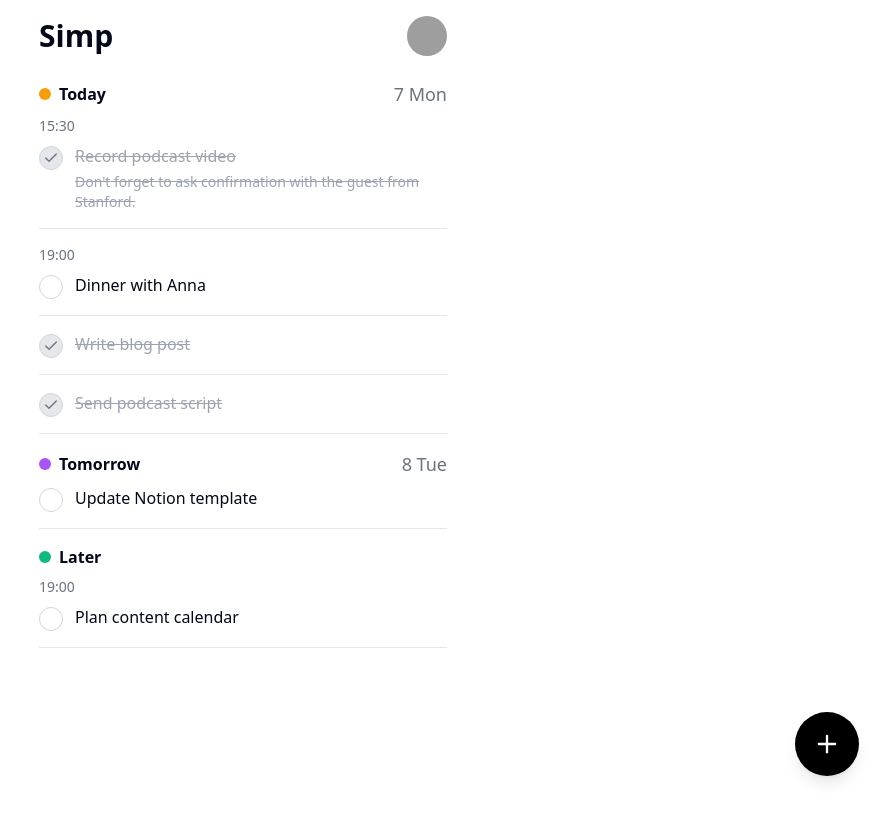
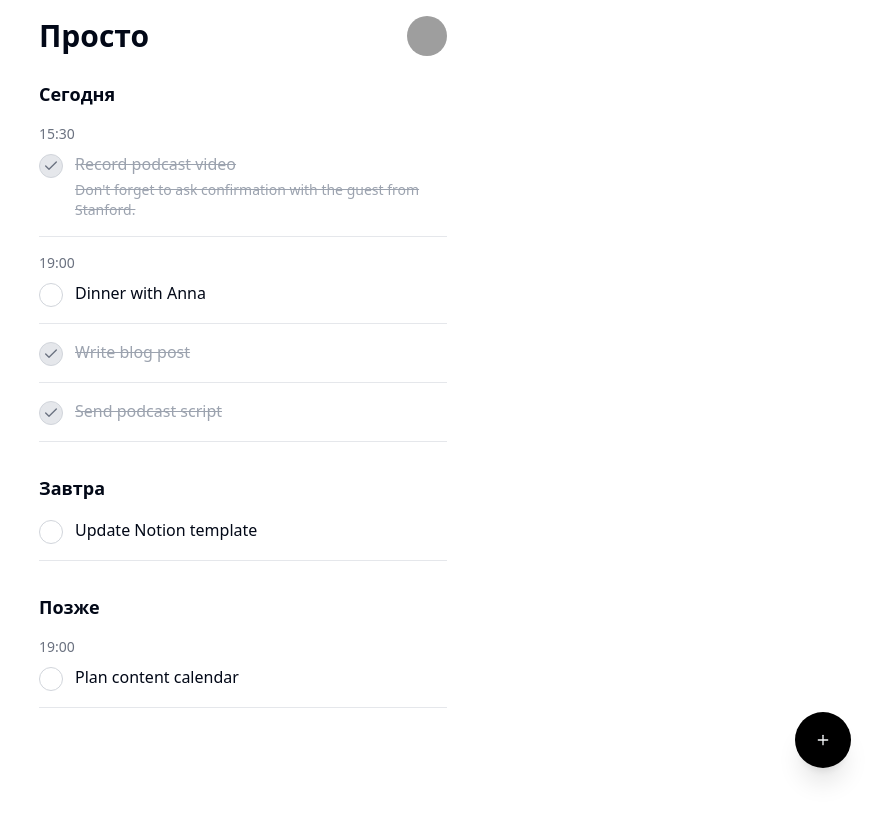
Before and after one commit to AndrewAitken/simp, a React (Vite) app: page / in a window 1280 px wide. Shown: the top 820 px of the page, without its empty margins (397-1280 px from the left). Built offline with nearby package versions, Linux system fonts and the light colour scheme; grey boxes are pictures that could not be loaded.

Commit message:
feat: Implement Russian localization and profile edits
- Localize the app to Russian, ensuring all text is translated.
- Add a sign-out button to the profile page.
- Enable editable profile information with Save and Cancel buttons.

```diff
--- a/src/components/FloatingButton.tsx
+++ b/src/components/FloatingButton.tsx
@@ -1,11 +1,23 @@
+
 import React from "react";
+import { useNavigate } from "react-router-dom";
+import { Button } from "@/components/ui/button";
 import { Plus } from "lucide-react";
-import { Link } from "react-router-dom";
-const FloatingButton: React.FC = () => {
-  return <Link to="/new-task">
-      <button className="fixed bottom-6 right-6 w-16 h-16 bg-black dark:bg-white text-white dark:text-black rounded-full flex items-center justify-center shadow-lg hover:bg-gray-800 dark:hover:bg-gray-200 transition-colors z-50">
-        <Plus className="h-7 w-7" />
-      </button>
-    </Link>;
+
+const FloatingButton = () => {
+  const navigate = useNavigate();
+
+  return (
+    <div className="fixed bottom-8 right-8 z-50">
+      <Button
+        className="h-14 w-14 rounded-full bg-black dark:bg-zinc-800 hover:bg-gray-800 dark:hover:bg-zinc-700 shadow-xl"
+        onClick={() => navigate("/new-task")}
+      >
+        <Plus className="h-6 w-6" />
+        <span className="sr-only">Создать задачу</span>
+      </Button>
+    </div>
+  );
 };
+
 export default FloatingButton;
--- a/src/components/Header.tsx
+++ b/src/components/Header.tsx
@@ -6,11 +6,11 @@ import { Link } from "react-router-dom";
 const Header: React.FC = () => {
   return (
     <header className="flex justify-between items-center py-4 mb-2 px-0">
-      <div className="text-3xl font-bold text-foreground">Simp</div>
+      <div className="text-3xl font-bold text-foreground">Просто</div>
       <Link to="/profile">
         <Avatar className="h-10 w-10 cursor-pointer">
-          <AvatarImage src="https://github.com/shadcn.png" alt="User" />
-          <AvatarFallback>U</AvatarFallback>
+          <AvatarImage src="https://github.com/shadcn.png" alt="Пользователь" />
+          <AvatarFallback>П</AvatarFallback>
         </Avatar>
       </Link>
     </header>
--- a/src/components/TaskList.tsx
+++ b/src/components/TaskList.tsx
@@ -1,80 +1,36 @@
 
 import React from "react";
-import { format } from "date-fns";
-import { useTask, Task, TaskCategory } from "@/contexts/TaskContext";
+import { useTask } from "@/contexts/TaskContext";
 import TaskItem from "./TaskItem";
-import { cn } from "@/lib/utils";
 
 interface TaskListProps {
-  category: TaskCategory;
+  category: "today" | "tomorrow" | "later";
 }
 
-const TaskList: React.FC<TaskListProps> = ({
-  category
-}) => {
-  const {
-    tasks
-  } = useTask();
+const TaskList: React.FC<TaskListProps> = ({ category }) => {
+  const { tasks } = useTask();
 
-  const filteredTasks = tasks.filter(task => task.category === category);
+  // Filter tasks based on category (exclude focus tasks from regular lists)
+  const filteredTasks = tasks.filter(task =>
+    task.category === category &&
+    !(category === "today" && task.priority === "focus")
+  );
 
-  const getCategoryColor = (category: TaskCategory) => {
-    switch (category) {
-      case "today":
-        return "bg-today";
-      case "tomorrow":
-        return "bg-tomorrow";
-      case "later":
-        return "bg-later";
-      default:
-        return "bg-gray-300";
-    }
-  };
-
-  const getCategoryLabel = (category: TaskCategory) => {
-    switch (category) {
-      case "today":
-        return "Today";
-      case "tomorrow":
-        return "Tomorrow";
-      case "later":
-        return "Later";
-      default:
-        return category;
-    }
-  };
-
-  const getDateSuffix = (category: TaskCategory) => {
-    const now = new Date();
-    let date;
-    if (category === "today") {
-      date = now;
-    } else if (category === "tomorrow") {
-      date = new Date(now);
-      date.setDate(date.getDate() + 1);
-    } else {
-      return "";
-    }
-    const day = date.getDate();
-    const suffix = format(date, "EEE");
-    return `${day} ${suffix}`;
+  // Translate category titles to Russian
+  const categoryTitles = {
+    today: "Сегодня",
+    tomorrow: "Завтра",
+    later: "Позже"
   };
 
   return (
-    <div className="mb-4">
-      <div className="flex justify-between items-center mb-2">
-        <div className="flex items-center gap-2">
-          <div className={cn("w-3 h-3 rounded-full", getCategoryColor(category))}></div>
-          <h2 className="font-bold text-base text-foreground">{getCategoryLabel(category)}</h2>
-        </div>
-        <div className="text-gray-500 dark:text-gray-400 text-lg">{getDateSuffix(category)}</div>
-      </div>
-      <div>
-        {filteredTasks.length === 0 ?
-          <div className="text-gray-400 dark:text-gray-500 text-center py-4">No tasks scheduled</div> :
-          filteredTasks.map(task => <TaskItem key={task.id} task={task} />)
-        }
-      </div>
+    <div className="mb-8">
+      <h2 className="font-bold mb-4 text-foreground text-lg">{categoryTitles[category]}</h2>
+      {filteredTasks.length === 0 ? (
+        <p className="text-gray-500 dark:text-gray-400 text-center py-4">Нет задач</p>
+      ) : (
+        filteredTasks.map(task => <TaskItem key={task.id} task={task} />)
+      )}
     </div>
   );
 };
--- a/src/pages/Index.tsx
+++ b/src/pages/Index.tsx
@@ -6,27 +6,31 @@ import TaskList from "@/components/TaskList";
 import FloatingButton from "@/components/FloatingButton";
 
 const Index = () => {
-  const {
-    tasks
-  } = useTask();
+  const { tasks } = useTask();
 
   // Get focus tasks (all that have priority='focus' and status='pending')
   // Limit to 3 tasks
   const focusTasks = tasks.filter(task => task.priority === "focus" && task.status !== "completed").slice(0, 3);
 
-  return <div className="min-h-screen bg-background">
+  return (
+    <div className="min-h-screen bg-background">
       <div className="max-w-md mx-auto pb-24 px-[20px]">
         <Header />
 
-        {focusTasks.length > 0 && <div className="mb-8">
-            <h2 className="font-bold mb-4 text-foreground text-lg">Focus</h2>
-            {focusTasks.map(task => <div key={task.id}
-              className="bg-gray-50 dark:bg-zinc-900 p-4 rounded-xl mb-2 cursor-pointer"
-              onClick={() => window.location.href = `/edit-task/${task.id}`}
-            >
+        {focusTasks.length > 0 && (
+          <div className="mb-8">
+            <h2 className="font-bold mb-4 text-foreground text-lg">Фокус</h2>
+            {focusTasks.map(task => (
+              <div
+                key={task.id}
+                className="bg-gray-50 dark:bg-zinc-900 p-4 rounded-xl mb-2 cursor-pointer"
+                onClick={() => window.location.href = `/edit-task/${task.id}`}
+              >
                 <h3 className="text-foreground text-lg font-semibold">{task.title}</h3>
-              </div>)}
-          </div>}
+              </div>
+            ))}
+          </div>
+        )}
 
         <TaskList category="today" />
         <TaskList category="tomorrow" />
@@ -34,6 +38,8 @@ const Index = () => {
 
         <FloatingButton />
       </div>
-    </div>;
+    </div>
+  );
 };
+
 export default Index;
--- a/src/pages/Profile.tsx
+++ b/src/pages/Profile.tsx
@@ -1,59 +1,151 @@
+
 import React, { useState } from "react";
 import { useNavigate } from "react-router-dom";
 import { Avatar, AvatarFallback, AvatarImage } from "@/components/ui/avatar";
 import { Button } from "@/components/ui/button";
-import { ArrowLeft, Moon, Sun } from "lucide-react";
+import { ArrowLeft, LogOut, Moon, Sun } from "lucide-react";
 import { Switch } from "@/components/ui/switch";
 import { useTheme } from "@/hooks/use-theme";
+import { Input } from "@/components/ui/input";
+import { Textarea } from "@/components/ui/textarea";
+
 const Profile = () => {
   const navigate = useNavigate();
-  const {
-    theme,
-    setTheme
-  } = useTheme();
+  const { theme, setTheme } = useTheme();
+
   const [notifications, setNotifications] = useState(true);
-  return <div className="min-h-screen bg-background">
+
+  // Profile data states
+  const [name, setName] = useState("Джон Доу");
+  const [about, setAbout] = useState("Энтузиаст управления задачами");
+
+  // Editing states
+  const [isEditingName, setIsEditingName] = useState(false);
+  const [isEditingAbout, setIsEditingAbout] = useState(false);
+  const [tempName, setTempName] = useState(name);
+  const [tempAbout, setTempAbout] = useState(about);
+
+  // Handlers for name field
+  const startEditingName = () => {
+    setTempName(name);
+    setIsEditingName(true);
+  };
+
+  const saveName = () => {
+    setName(tempName);
+    setIsEditingName(false);
+  };
+
+  const cancelEditName = () => {
+    setIsEditingName(false);
+  };
+
+  // Handlers for about field
+  const startEditingAbout = () => {
+    setTempAbout(about);
+    setIsEditingAbout(true);
+  };
+
+  const saveAbout = () => {
+    setAbout(tempAbout);
+    setIsEditingAbout(false);
+  };
+
+  const cancelEditAbout = () => {
+    setIsEditingAbout(false);
+  };
+
+  // Handle sign out
+  const handleSignOut = () => {
+    // Here would be sign out logic when authentication is implemented
+    console.log("Выход из системы");
+    // For now just navigate to home
+    navigate("/");
+  };
+
+  return (
+    <div className="min-h-screen bg-background">
       <div className="max-w-md mx-auto px-4 pb-12">
         <header className="flex items-center justify-between py-4 mb-6">
           <div className="flex items-center">
             <button onClick={() => navigate(-1)} className="mr-4 text-foreground hover:text-gray-600 dark:hover:text-gray-300">
               <ArrowLeft className="h-6 w-6" />
             </button>
-            <h1 className="text-xl font-bold text-foreground">Profile</h1>
+            <h1 className="text-xl font-bold text-foreground">Профиль</h1>
           </div>
         </header>
 
         <div className="flex flex-col items-center mb-8">
           <Avatar className="h-20 w-20 mb-4">
-            <AvatarImage src="https://github.com/shadcn.png" alt="User" />
-            <AvatarFallback>U</AvatarFallback>
+            <AvatarImage src="https://github.com/shadcn.png" alt="Пользователь" />
+            <AvatarFallback>П</AvatarFallback>
           </Avatar>
-          <h2 className="text-xl font-semibold text-foreground">John Doe</h2>
+          <h2 className="text-xl font-semibold text-foreground">{name}</h2>
           <p className="text-gray-500 dark:text-gray-400">john.doe@example.com</p>
         </div>
 
         <div className="space-y-6">
           <div className="bg-gray-50 dark:bg-zinc-900 rounded-xl p-4">
-            <h3 className="text-lg font-medium mb-4 text-foreground">Personal Data</h3>
+            <h3 className="text-lg font-medium mb-4 text-foreground">Персональные данные</h3>
             <div className="space-y-4">
               <div>
-                <label className="block text-sm text-gray-500 dark:text-gray-400 mb-1">Name</label>
-                <input type="text" value="John Doe" className="w-full p-3 bg-white dark:bg-zinc-800 rounded-lg text-foreground" readOnly />
+                <label className="block text-sm text-gray-500 dark:text-gray-400 mb-1">Имя</label>
+                {isEditingName ? (
+                  <div>
+                    <Input
+                      type="text"
+                      value={tempName}
+                      onChange={(e) => setTempName(e.target.value)}
+                      className="w-full p-3 bg-white dark:bg-zinc-800 rounded-lg text-foreground mb-2"
+                    />
+                    <div className="flex space-x-2">
+                      <Button onClick={saveName} size="sm" variant="default">Сохранить</Button>
+                      <Button onClick={cancelEditName} size="sm" variant="outline">Отмена</Button>
+                    </div>
+                  </div>
+                ) : (
+                  <div
+                    className="w-full p-3 bg-white dark:bg-zinc-800 rounded-lg text-foreground cursor-pointer"
+                    onClick={startEditingName}
+                  >
+                    {name}
+                  </div>
+                )}
               </div>
               <div>
-                <label className="block text-sm text-gray-500 dark:text-gray-400 mb-1">About</label>
-                <textarea value="Task management enthusiast" className="w-full p-3 bg-white dark:bg-zinc-800 rounded-lg text-foreground resize-none" readOnly rows={2} />
+                <label className="block text-sm text-gray-500 dark:text-gray-400 mb-1">О себе</label>
+                {isEditingAbout ? (
+                  <div>
+                    <Textarea
+                      value={tempAbout}
+                      onChange={(e) => setTempAbout(e.target.value)}
+                      className="w-full p-3 bg-white dark:bg-zinc-800 rounded-lg text-foreground mb-2"
+                      rows={2}
+                    />
+                    <div className="flex space-x-2">
+                      <Button onClick={saveAbout} size="sm" variant="default">Сохранить</Button>
+                      <Button onClick={cancelEditAbout} size="sm" variant="outline">Отмена</Button>
+                    </div>
+                  </div>
+                ) : (
+                  <div
+                    className="w-full p-3 bg-white dark:bg-zinc-800 rounded-lg text-foreground resize-none cursor-pointer"
+                    onClick={startEditingAbout}
+                  >
+                    {about}
+                  </div>
+                )}
               </div>
             </div>
           </div>
 
           <div className="bg-gray-50 dark:bg-zinc-900 rounded-xl p-4">
-            <h3 className="text-lg font-medium mb-4 text-foreground">Settings</h3>
+            <h3 className="text-lg font-medium mb-4 text-foreground">Настройки</h3>
             <div className="space-y-4">
               <div className="flex items-center justify-between">
                 <div>
-                  <p className="font-medium text-foreground">Dark Mode</p>
-                  <p className="text-sm text-gray-500 dark:text-gray-400">Toggle dark/light theme</p>
+                  <p className="font-medium text-foreground">Темный режим</p>
+                  <p className="text-sm text-gray-500 dark:text-gray-400">Переключить темную/светлую тему</p>
                 </div>
                 <div className="flex items-center space-x-2">
                   <Switch checked={theme === "dark"} onCheckedChange={() => setTheme(theme === "light" ? "dark" : "light")} />
@@ -61,8 +153,8 @@ const Profile = () => {
               </div>
               <div className="flex items-center justify-between">
                 <div>
-                  <p className="font-medium text-foreground">Notifications</p>
-                  <p className="text-sm text-gray-500 dark:text-gray-400">Enable task reminders</p>
+                  <p className="font-medium text-foreground">Уведомления</p>
+                  <p className="text-sm text-gray-500 dark:text-gray-400">Включить напоминания о задачах</p>
                 </div>
                 <Switch checked={notifications} onCheckedChange={setNotifications} />
               </div>
@@ -70,14 +162,25 @@ const Profile = () => {
           </div>
 
           <div className="bg-gray-50 dark:bg-zinc-900 rounded-xl p-4">
-            <h3 className="text-lg font-medium mb-4 text-foreground">Billing</h3>
+            <h3 className="text-lg font-medium mb-4 text-foreground">Тарифный план</h3>
             <div className="space-y-4">
-              <p className="text-gray-500 dark:text-gray-400">Free Plan</p>
-              <Button className="w-full bg-black dark:bg-zinc-800 hover:bg-gray-800 dark:hover:bg-zinc-700 text-white">Upgrade to Pro</Button>
+              <p className="text-gray-500 dark:text-gray-400">Бесплатный план</p>
+              <Button className="w-full bg-black dark:bg-zinc-800 hover:bg-gray-800 dark:hover:bg-zinc-700 text-white">Перейти на Про</Button>
             </div>
           </div>
+
+          <Button
+            onClick={handleSignOut}
+            variant="destructive"
+            className="w-full flex items-center justify-center"
+          >
+            <LogOut className="mr-2 h-4 w-4" />
+            Выйти из системы
+          </Button>
         </div>
       </div>
-    </div>;
+    </div>
+  );
 };
+
 export default Profile;
```
Also changed, not shown: src/components/TaskItem.tsx (+2 -6 lines).
